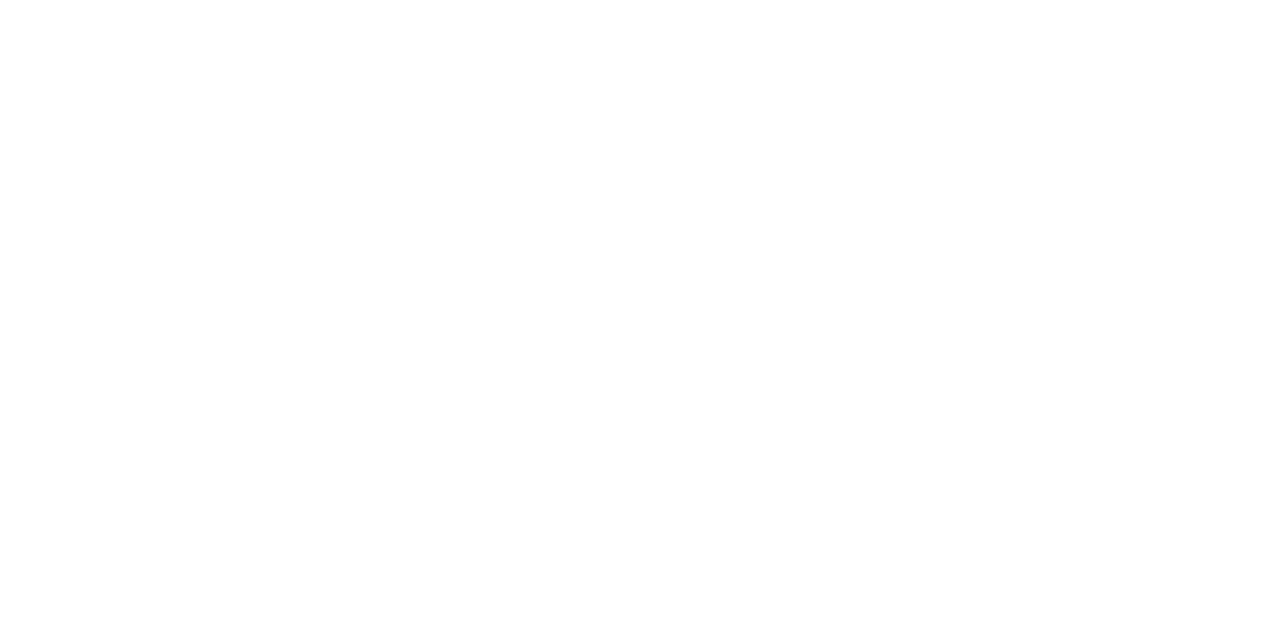
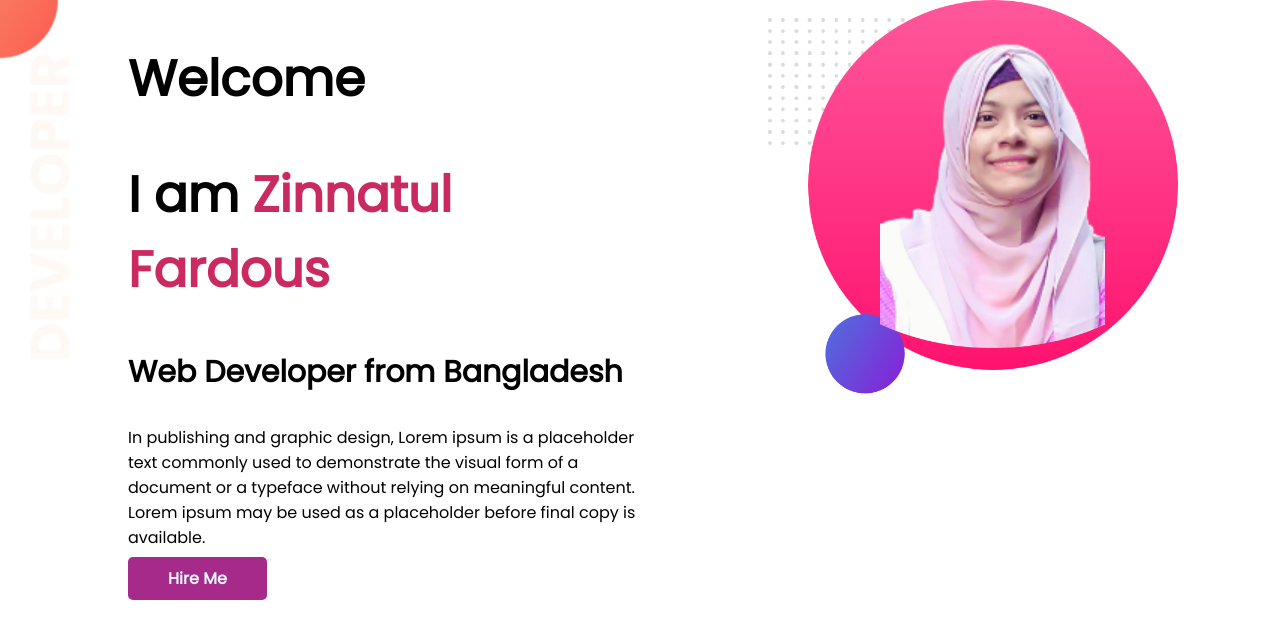
Before and after one commit to zinnatulakhi/developer-portfolio, a plain HTML site: page index.html in a window 1280 px wide. Drawn offline with Linux system fonts and the light colour scheme.

Commit message:
top-banner

```diff
--- a/index.html
+++ b/index.html
@@ -1,14 +1,33 @@
 <!DOCTYPE html>
 <html lang="en">
-    <head>
+
+<head>
     <meta charset="UTF-8">
     <meta http-equiv="X-UA-compatible" content="IE=edge">
     <meta name="viewport" content="width=device-width,initial-scale=1.0">
     <title>My Portfolio</title>
+    <link rel="preconnect" href="https://fonts.googleapis.com">
+    <link rel="preconnect" href="https://fonts.gstatic.com" crossorigin>
+    <link href="https://fonts.googleapis.com/css2?family=Poppins&display=swap" rel="stylesheet">
     <link rel="stylesheet" href="style.css">
-    </head>
-    <body>
+</head>
 
+<body>
+    <section class="top-banner">
+        <div class="half-width">
+            <h1>Welcome </h1>
+            <h1>I am <span class="color">Zinnatul Fardous</span></h1>
+            <h3>Web Developer from Bangladesh</h3>
+            <p>In publishing and graphic design, Lorem ipsum is a placeholder text commonly used to demonstrate the
+                visual form of a document or a typeface without relying on meaningful content. Lorem ipsum may be used
+                as a placeholder before final copy is available.</p>
+            <a class="link-button" target="_blank" href="https://www.linkedin.com/in/zinnatul-akhi-514356245/">Hire
+                Me</a>
+        </div>
+        <div class="half-width">
+            <img src="images/akhi-bgOut.png" alt="">
+        </div>
+    </section>
+</body>
 
-     </body>
-    </html>
+</html>
--- a/style.css
+++ b/style.css
@@ -0,0 +1,45 @@
+body {
+    font-family: 'Poppins', sans-serif;
+    margin: 0;
+
+}
+
+h1 {
+    font-size: 50px;
+}
+
+h3 {
+    font-size: 30px;
+}
+
+.color {
+    color: rgb(202, 42, 96);
+}
+
+section {
+    display: flex;
+}
+
+.half-width {
+    width: 50%;
+    padding-left: 10%;
+}
+
+.half-width img {
+    width: 80%;
+}
+
+.link-button {
+    text-decoration: none;
+    background-image: linear-gradient(rgb(231, 205, 90) rgb(0, 128, 28));
+    background-color: rgb(165, 42, 138);
+    padding: 10px 40px;
+    color: aliceblue;
+    font-weight: 700;
+    border-radius: 5px;
+}
+
+.top-banner {
+    background-image: url(images/top-banner.png);
+    background-repeat: no-repeat;
+}
```
Also changed, not shown: images/akhi-bgOut.png (added), images/dream-bg.png (added), images/exp-bg.png (added), images/jhankar.png (added), images/jhankar2.png (added), images/my-bg.png (added), images/my-bg2.png (added), images/top-banner.png (added), 7 other files.
